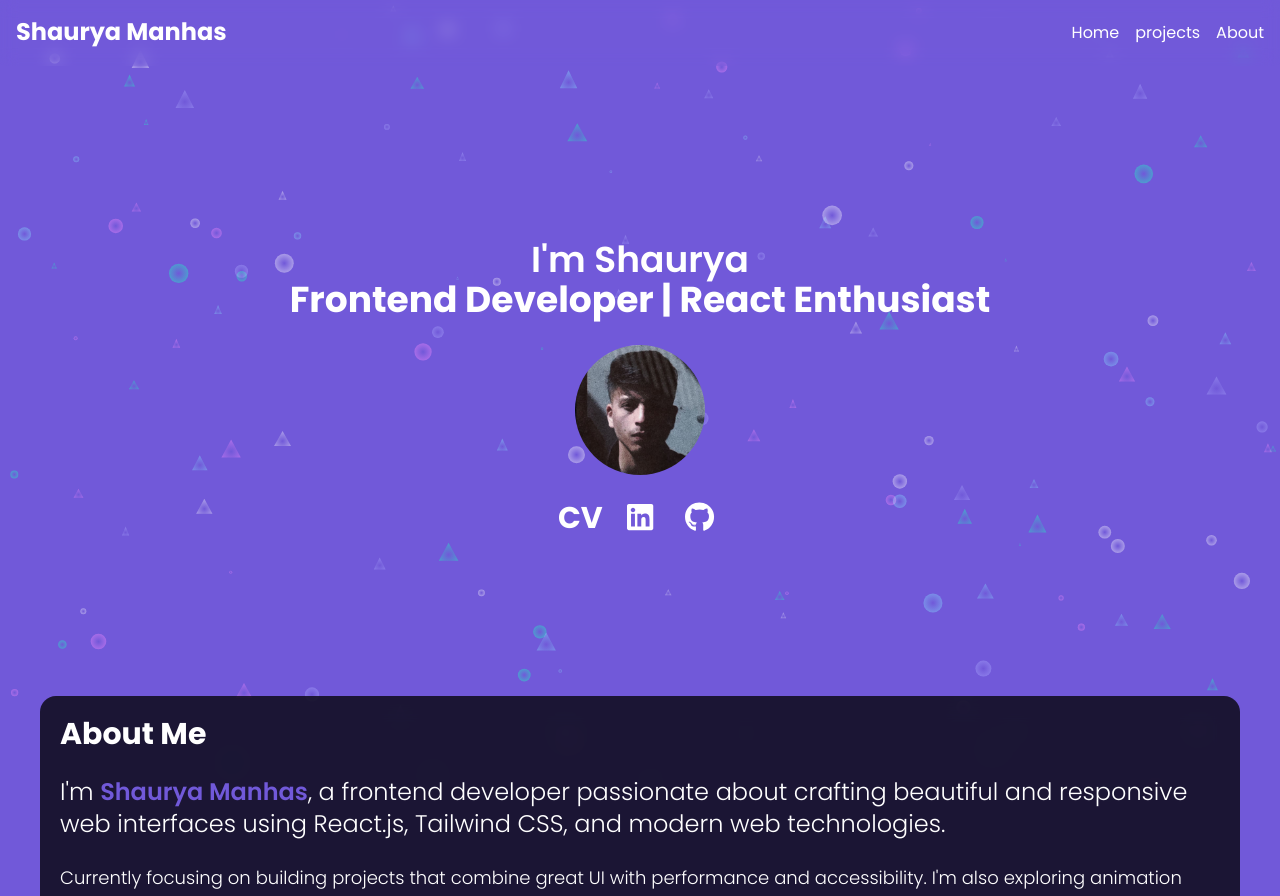
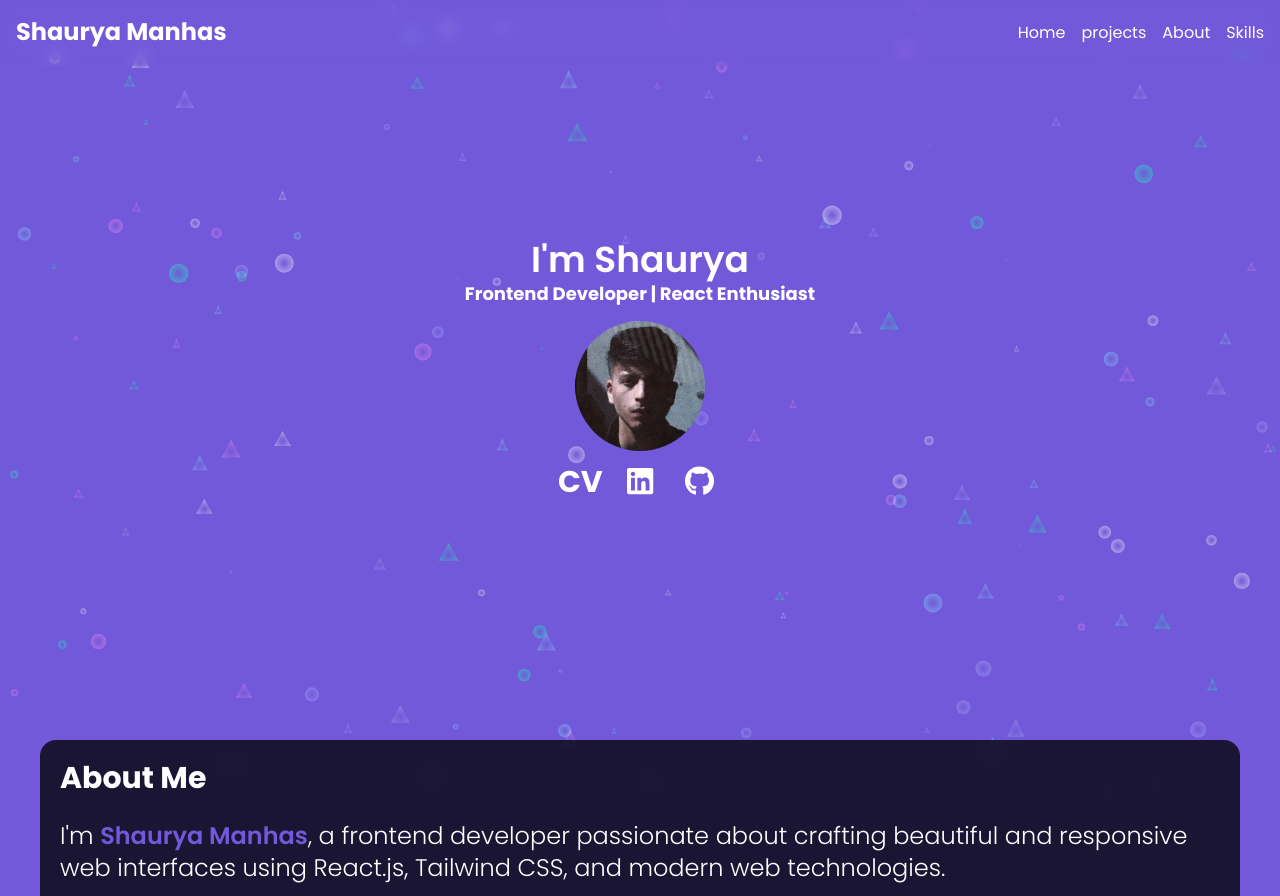
Before and after one commit to SHAURYAMANHAS64/Portifolio-Website, a React (Vite) app: page / in a window 1280 px wide. Shown: the top 896 px of the page. Built offline with nearby package versions, Linux system fonts and the light colour scheme.

Commit message:
some Changes

```diff
--- a/src/Home.jsx
+++ b/src/Home.jsx
@@ -75,7 +75,7 @@ const Home = () => {
           background: "#7159d9",
         }}
         >
-        <div  className="text-white text-center  text-4xl font-bold z-10 relative flex flex-col items-center gap-10 top-60">
+        <div  className="text-white text-center  text-4xl font-bold z-10 relative flex flex-col items-center gap-7 top-60">
           <AnimatedText />
 
           <div className="  left-0 right-0   flex items-center justify-center  ">
@@ -115,7 +115,7 @@ const Home = () => {
             </a>
           </div>
         </div>
-        <div  className="mt-100"><AboutPreview /> </div>
+        <div  className="mt-120"><AboutPreview /> </div>
         <div id="projects"  >
 
         <ProjectText />
@@ -140,7 +140,7 @@ const Home = () => {
         </motion.div>
 
 
-      <div className="p-10"><SkillText name={"Skills"}/></div>
+      <div className="p-10" id="skills"><SkillText name={"Skills"}/></div>
       <div className="flex flex-wrap justify-center gap-20 md:gap-12 lg:gap-16 mt-10 "><Skill/></div>
       <div className="p-10"><SkillText name={"Languages"}/></div>
       <div className="flex flex-wrap justify-center gap-20 md:gap-12 lg:gap-16 mt-10 "><Languages/></div>
--- a/src/components/AnimatedText.jsx
+++ b/src/components/AnimatedText.jsx
@@ -41,7 +41,7 @@ function AnimatedText() {
             transition={{ duration: 1, ease: "easeOut" }}
           >
             <h2 className="text-4xl font-semibold">I'm Shaurya</h2>
-            <p>Frontend Developer | React Enthusiast</p>
+            <p className="text-lg">Frontend Developer | React Enthusiast</p>
           </motion.div>
         ) : (
           <motion.div
@@ -53,7 +53,7 @@ function AnimatedText() {
             transition={{ duration: 1, ease: "easeOut" }}
           >
             <h2 className="text-4xl font-semibold">Welcome To My </h2>
-            <p>Portfolio Website</p>
+            <p className="text-lg">Portfolio Website</p>
           </motion.div>
         )}
       </AnimatePresence>
--- a/src/components/Navbar.jsx
+++ b/src/components/Navbar.jsx
@@ -29,6 +29,11 @@ function Navbar() {
               About
             </a>
           </li>
+          <li>
+            <a className="hover:text-black-300" href="#skills">
+              Skills
+            </a>
+          </li>
         </ul>
       </nav>
 
```
